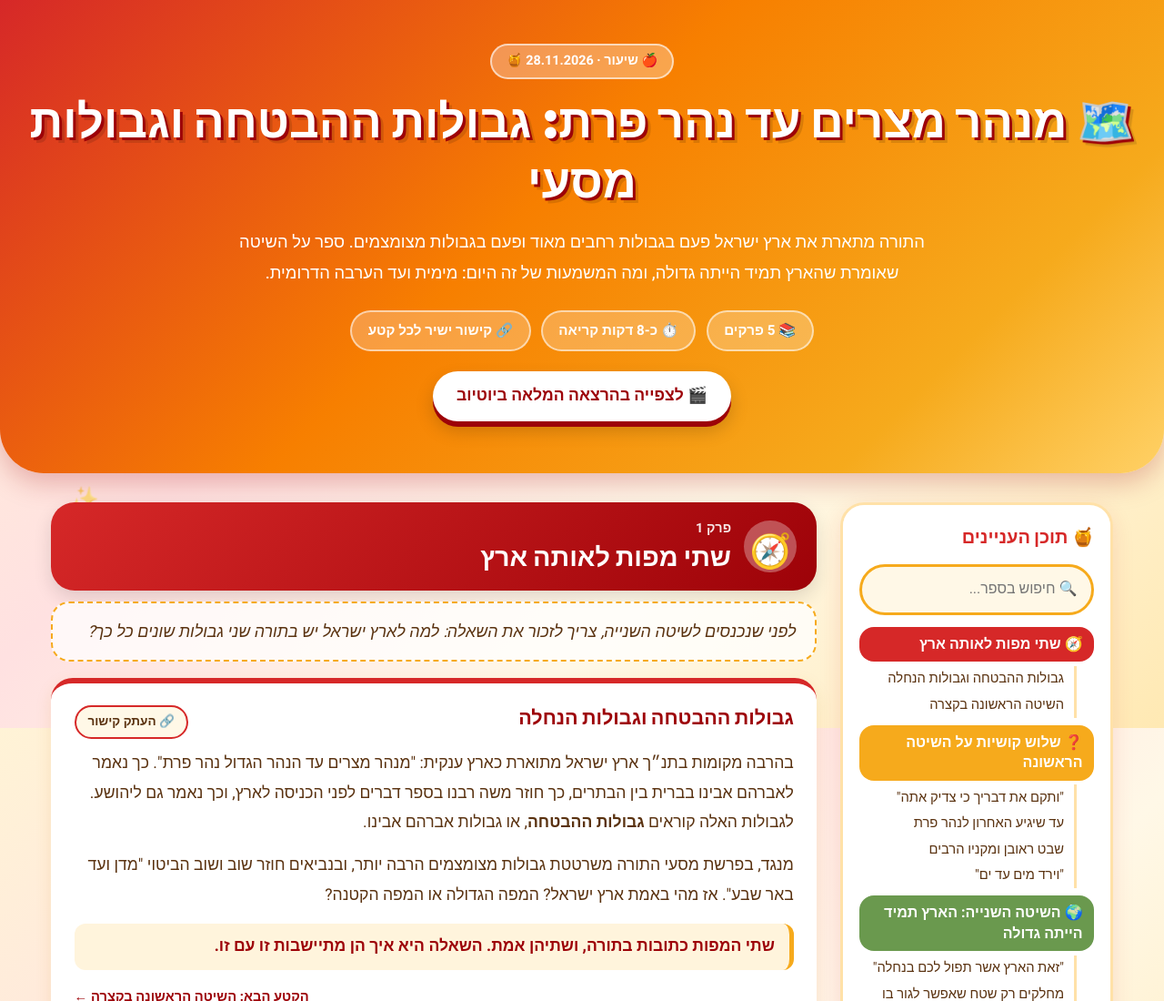
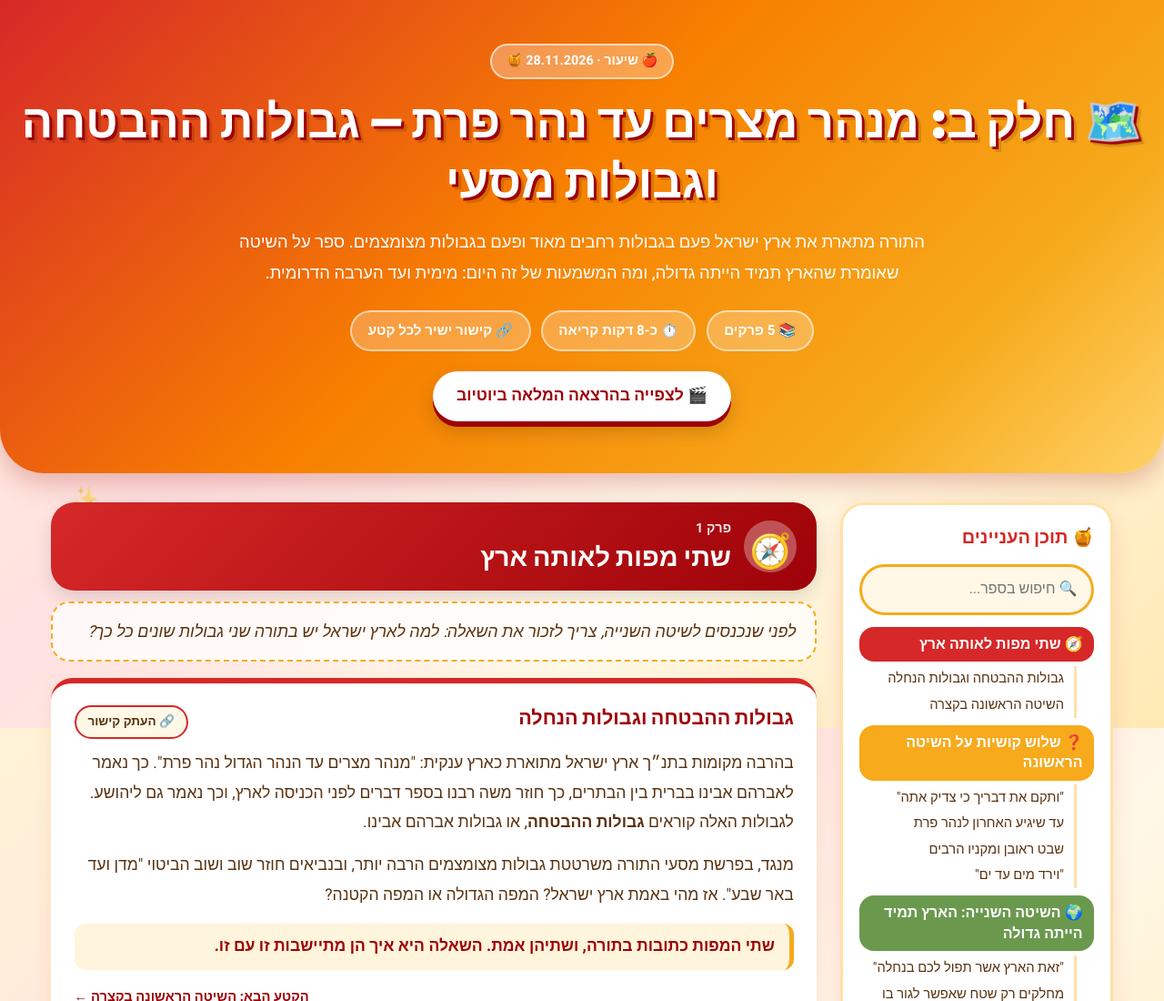
Before and after one commit to yudataub/lessons, a plain HTML site: page promised-borders-vs-tribal-borders.html in a window 1280 px wide. Shown: the top 1100 px of the page at 91% size. Drawn offline with Linux system fonts and the light colour scheme.

Commit message:
book update: promised-borders-vs-tribal-borders.html

```diff
--- a/promised-borders-vs-tribal-borders.html
+++ b/promised-borders-vs-tribal-borders.html
@@ -3,7 +3,7 @@
 <head>
 <meta charset="UTF-8">
 <meta name="viewport" content="width=device-width, initial-scale=1">
-<title>🗺️ מנהר מצרים עד נהר פרת: גבולות ההבטחה וגבולות מסעי</title>
+<title>🗺️ חלק ב: מנהר מצרים עד נהר פרת – גבולות ההבטחה וגבולות מסעי</title>
 <meta name="description" content="התורה מתארת את ארץ ישראל פעם בגבולות רחבים מאוד ופעם בגבולות מצומצמים. ספר על השיטה שאומרת שהארץ תמיד הייתה גדולה, ומה המשמעות של זה היום: מימית ועד הערבה הדרומית.">
 <link rel="preconnect" href="https://fonts.googleapis.com">
 <link rel="preconnect" href="https://fonts.gstatic.com" crossorigin>
@@ -131,7 +131,7 @@ footer a { color: var(--apple-dark); }
 
 <header class="hero">
   <div class="hero-badge">🍎 שיעור · 28.11.2026 🍯</div>
-  <h1 class="hero-title">🗺️ מנהר מצרים עד נהר פרת: גבולות ההבטחה וגבולות מסעי</h1>
+  <h1 class="hero-title">🗺️ חלק ב: מנהר מצרים עד נהר פרת – גבולות ההבטחה וגבולות מסעי</h1>
   <p class="hero-subtitle">התורה מתארת את ארץ ישראל פעם בגבולות רחבים מאוד ופעם בגבולות מצומצמים. ספר על השיטה שאומרת שהארץ תמיד הייתה גדולה, ומה המשמעות של זה היום: מימית ועד הערבה הדרומית.</p>
   <div class="hero-stats">
     <div class="stat-bubble">📚 5 פרקים</div>
```
